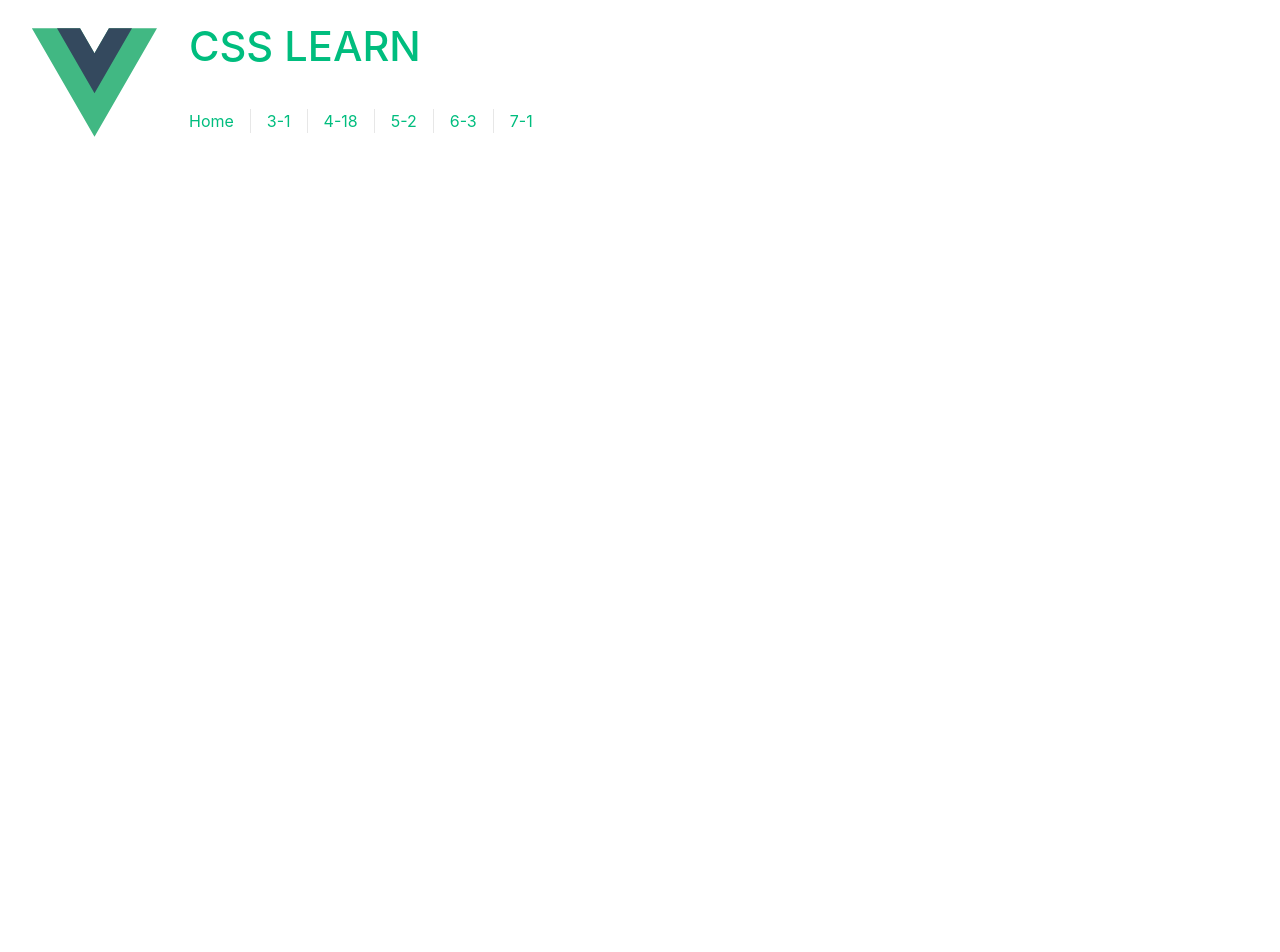
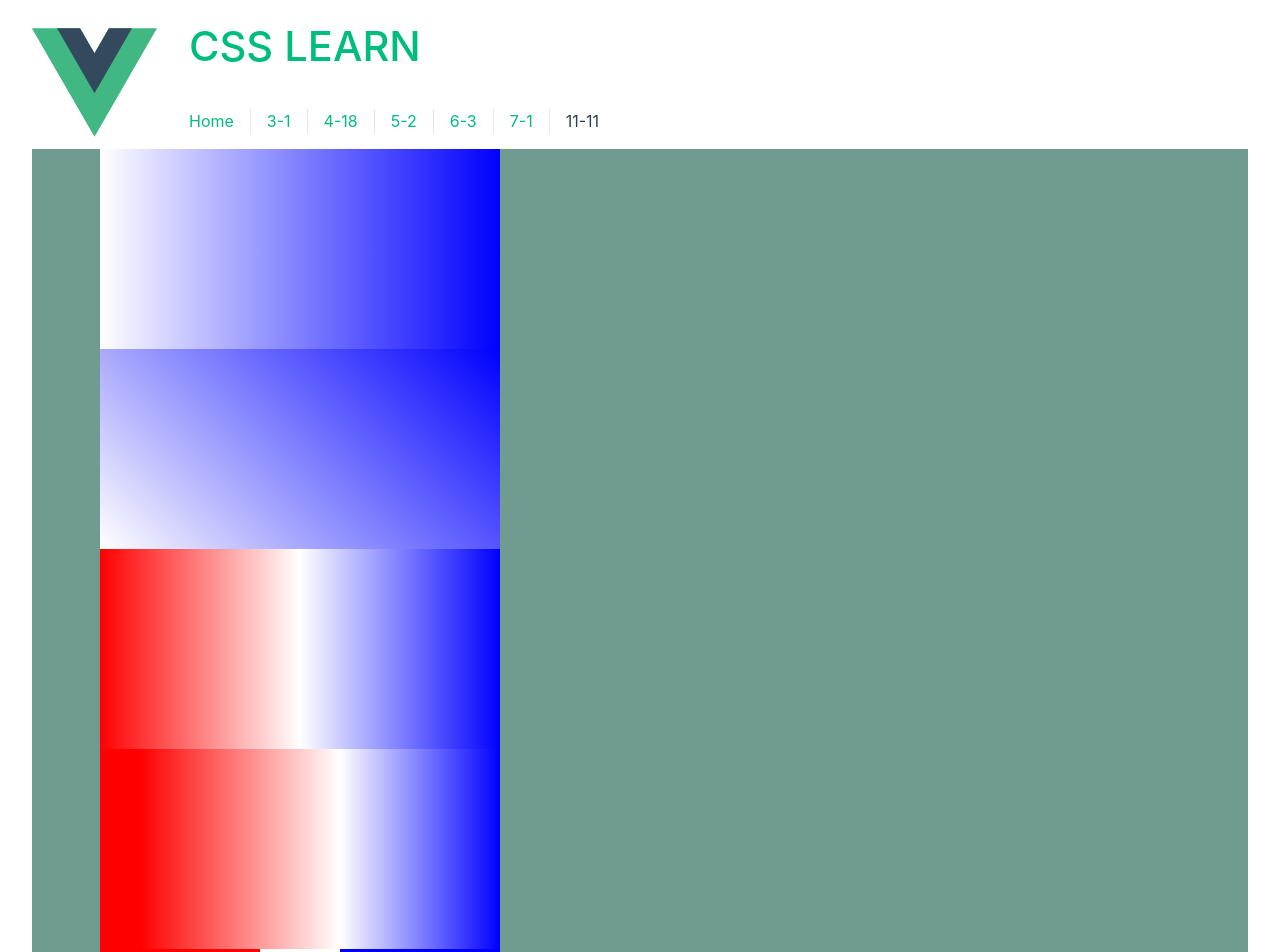
Before and after one commit to LCHINA/css-learn, a Vue app: page /11-11 in a window 1280 px wide. Shown: the top 952 px of the page. Before the commit the page ends 800 px from the top, so only its background shows below. Built offline with nearby package versions, Linux system fonts and the light colour scheme.

Commit message:
1.渐变学习

```diff
--- a/src/App.vue
+++ b/src/App.vue
@@ -15,6 +15,7 @@ import HelloWorld from "./components/HelloWorld.vue";
         <RouterLink to="/5-2">5-2</RouterLink>
         <RouterLink to="/6-3">6-3</RouterLink>
         <RouterLink to="/7-1">7-1</RouterLink>
+        <RouterLink to="/11-11">11-11</RouterLink>
       </nav>
     </div>
   </header>
--- a/src/router/index.ts
+++ b/src/router/index.ts
@@ -37,8 +37,13 @@ const router = createRouter({
     },
     {
       path: "/7-1",
-      name: "6-1",
+      name: "7-1",
       component: () => import("../views/CSS-7-1.vue"),
+    },
+    {
+      path: "/11-11",
+      name: "11-11",
+      component: () => import("../views/CSS-11-11.vue"),
     },
   ],
 });
--- /dev/null
+++ b/src/views/CSS-11-11.vue
@@ -0,0 +1,122 @@
+<template>
+  <div class="container-all">
+    <div class="container">
+      <div class="fade"></div>
+      <div class="fade1"></div>
+      <div class="fade2"></div>
+      <div class="fade3"></div>
+      <div class="fade4"></div>
+      <div class="fade5"></div>
+      <div class="fade6"></div>
+      <div class="fade7"></div>
+      <div class="fade8"></div>
+      <div class="fade9"></div>
+      <div class="fade10"></div>
+    </div>
+  </div>
+</template>
+
+<script setup>
+</script>
+
+
+<style scoped>
+@media (min-width: 1024px) {
+}
+
+:root {
+  box-sizing: border-box;
+}
+
+*,
+::before,
+::after {
+  box-sizing: inherit;
+}
+
+body {
+  background-color: #709b90;
+  font-family: Arial, Helvetica, sans-serif;
+}
+
+body * + * {
+  margin-top: 1.5em;
+}
+
+.container-all {
+  width: 100%;
+  height: 300vh;
+  background-color: #709b90;
+}
+
+.container {
+  grid-template-columns: 2fr 1fr;
+  /** 从1号网格跨越到3号 */
+  grid-template-rows: repeat(4, auto);
+  grid-gap: 1.2em;
+  max-width: 1080px;
+  margin: 0 auto;
+}
+
+.fade {
+  height: 200px;
+  width: 400px;
+  background-image: linear-gradient(to right, white, blue);
+}
+.fade1 {
+  height: 200px;
+  width: 400px;
+  background-image: linear-gradient(45deg, white, blue);
+}
+
+.fade2 {
+  height: 200px;
+  width: 400px;
+  background-image: linear-gradient(90deg, red, white, blue);
+}
+
+.fade3 {
+  height: 200px;
+  width: 400px;
+  background-image: linear-gradient(90deg, red 10%, white 60%, blue);
+}
+
+.fade4 {
+  height: 200px;
+  width: 400px;
+  background-image: linear-gradient(90deg, red 40%,white 40%, white 60%, blue 60%);
+}
+
+.fade5 {
+  height: 20px;
+  width: 400px;
+  background-image: repeating-linear-gradient(45deg, red ,red 10px,  white 10px,white 20px,red 20px);
+}
+.fade6 {
+  height: 200px;
+  width: 400px;
+  background-image: radial-gradient(white,blue)
+}
+.fade7 {
+  height: 200px;
+  width: 400px;
+  background-image: radial-gradient(circle, white,blue)
+}
+.fade8 {
+  height: 200px;
+  width: 400px;
+  background-image: radial-gradient(3em at 25% 25%, white,blue)
+}
+.fade9 {
+  height: 200px;
+  width: 400px;
+  background-image: radial-gradient(circle, red, white 75%,blue)
+}
+
+.fade10 {
+  height: 200px;
+  width: 400px;
+  background-image: repeating-radial-gradient(circle, red,red 1em, white 1em,white 2em)
+}
+
+</style>
```
